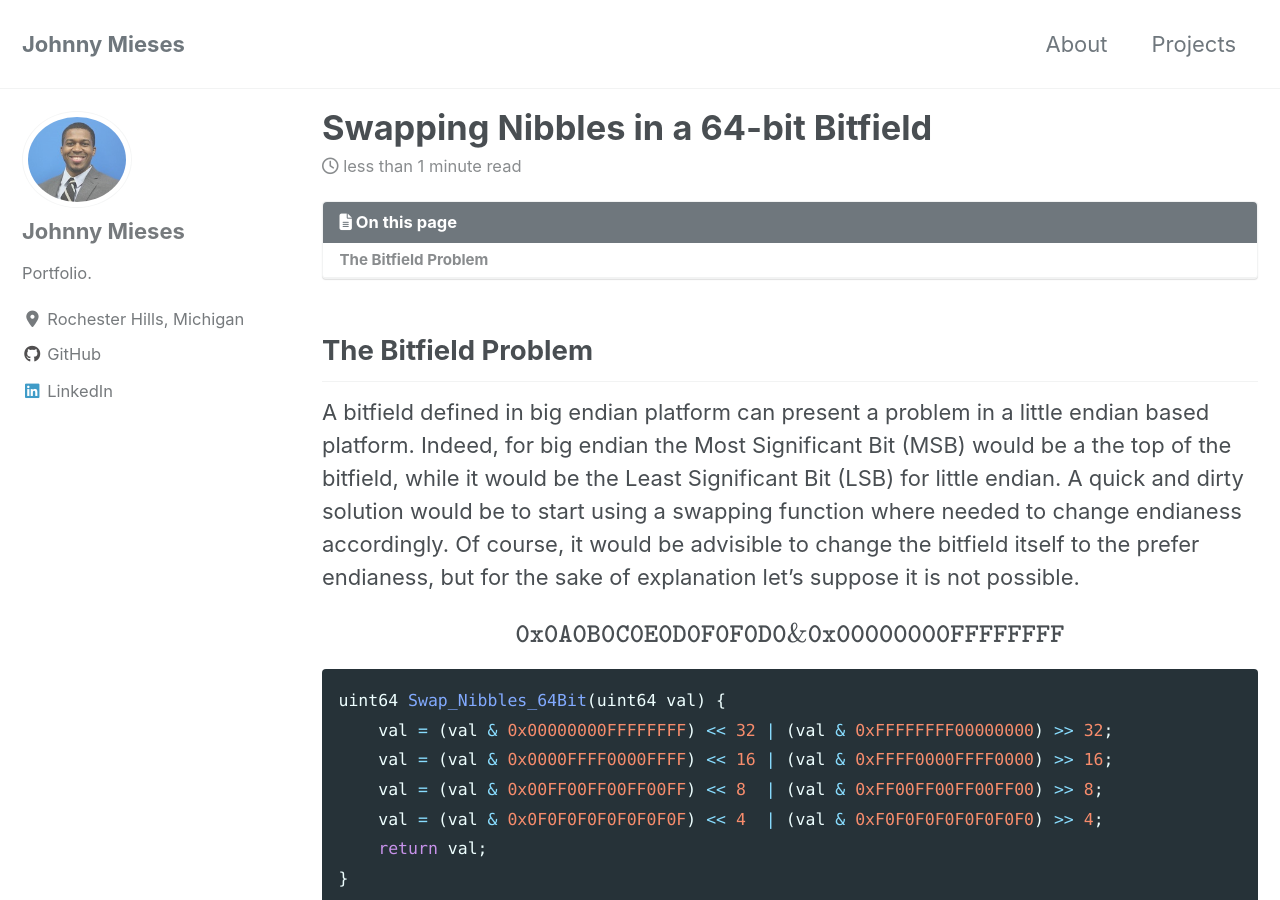
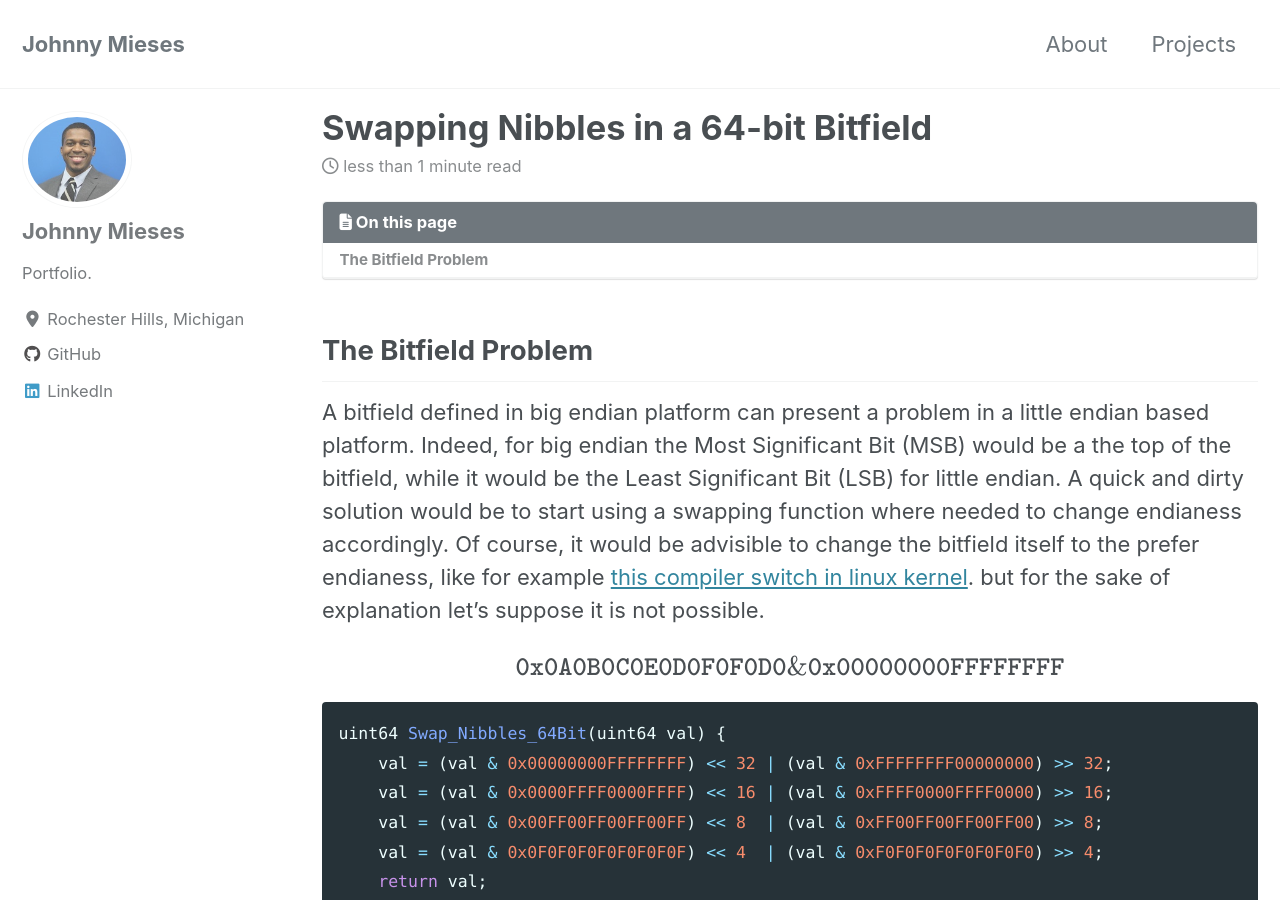
Before and after one commit to jmieses/jmportfolio.github.io, a Jekyll site: the page built from _posts/2020-04-24-Swapping-Nibbles-in-64-bitfield.md, in a window 1280 px wide and 900 px high. Built offline with Jekyll 4.4.1, drawn with Linux system fonts in a browser that asks for light colours; cached includes are drawn as plain includes; nearby versions of some CDN libraries; formulas are drawn with MathJax 3.

Commit message:
post update

```diff
--- a/_posts/2020-04-24-Swapping-Nibbles-in-64-bitfield.md
+++ b/_posts/2020-04-24-Swapping-Nibbles-in-64-bitfield.md
@@ -11,7 +11,7 @@
 ## The Bitfield Problem
 
 
-A bitfield defined in big endian platform can present a problem in a little endian based platform. Indeed, for big endian the Most Significant Bit (MSB) would be a the top of the bitfield, while it would be the Least Significant Bit (LSB) for little endian. A quick and dirty solution would be to start using a swapping function where needed to change endianess accordingly. Of course, it would be advisible to change the bitfield itself to the prefer endianess, but for the sake of explanation let's suppose it is not possible.
+A bitfield defined in big endian platform can present a problem in a little endian based platform. Indeed, for big endian the Most Significant Bit (MSB) would be a the top of the bitfield, while it would be the Least Significant Bit (LSB) for little endian. A quick and dirty solution would be to start using a swapping function where needed to change endianess accordingly. Of course, it would be advisible to change the bitfield itself to the prefer endianess, like for example [this compiler switch in linux kernel](http://lxr.linux.no/linux+v2.6.38/include/linux/ip.h). but for the sake of explanation let's suppose it is not possible.
 
 $$ \texttt{0x0A0B0C0E0D0F0F0D0} \& \texttt{0x00000000FFFFFFFF}  $$
 
```
